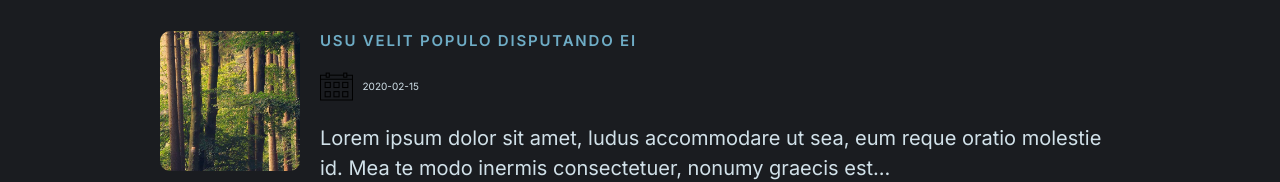
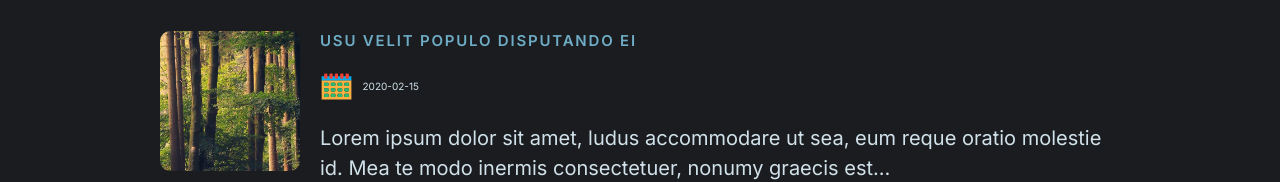
Before and after one commit to FatTonyy/Me-Blog, a Gatsby site: page / in a window 1280 px wide. Shown: the part 619-801 px from the top of the page. Built offline with nearby package versions, Linux system fonts and the light colour scheme; Gatsby itself is replaced by a stand-in of ours.

Commit message:
changed-svg-path and alt message

```diff
--- a/src/components/BlogPostCard/BlogPostCard.js
+++ b/src/components/BlogPostCard/BlogPostCard.js
@@ -3,7 +3,7 @@
 import { Link } from "gatsby";
 
 // icons
-import DateIcon from "../../images/basic_calendar.svg";
+import DateIcon from "../../images/calender.svg";
 // import TimeIcon from "../../images/watch.svg";
 
 // styles
@@ -29,7 +29,7 @@
 				</Link>
 				<StatWrapper>
 					<DateWrapper>
-						<img src={DateIcon} alt="date" />
+						<img src={DateIcon} alt="date released" />
 					</DateWrapper>
 					{date}
 					{/* <ReadingTimeWrapper>
```
